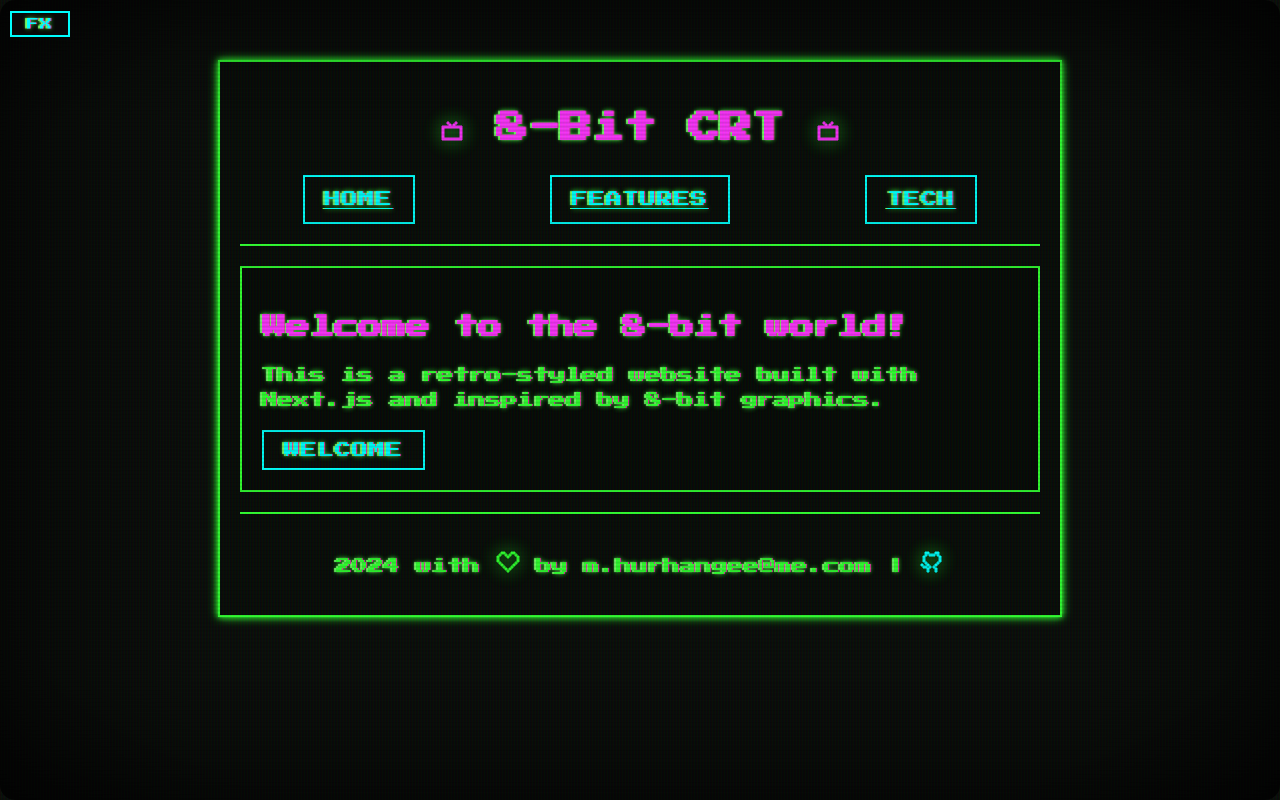
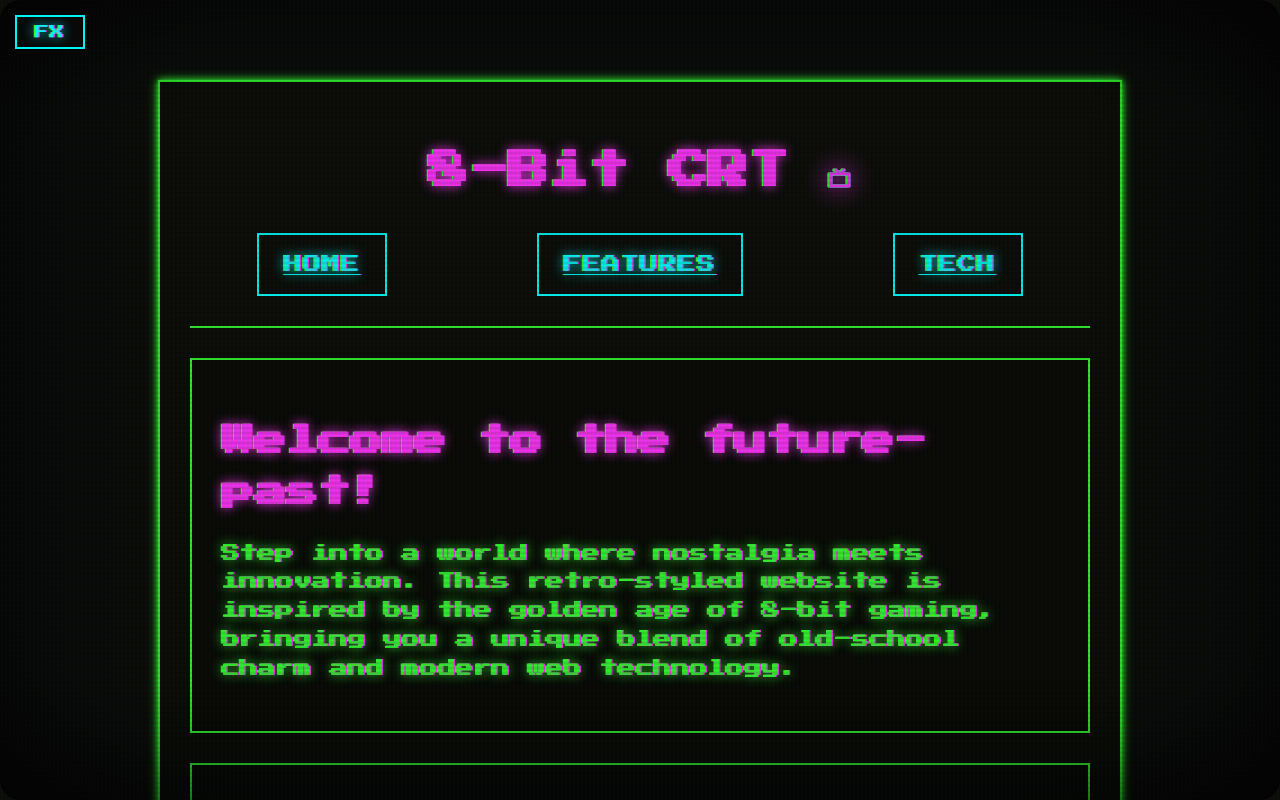
Before and after one commit to mhurhangee/8bit-crt, a Next.js app: page / in a window 1280 px wide. Shown: the top 800 px of the page. Built offline with nearby package versions, Linux system fonts and the light colour scheme.

Commit message:
feat: more css improvements to color and pages esp text-shadow

```diff
--- a/app/globals.css
+++ b/app/globals.css
@@ -4,9 +4,15 @@
   --color-bg: #0a0a0a;
   --color-text: #33ff33;
   --color-primary: #33ff33;
-  --color-secondary:#00ffff;
+  --color-secondary: #00ffff;
   --color-emphasis: #ff33ff;
   --border-width: 2px;
+  --crt-shadow-offset-x: 0.04rem;
+  --crt-shadow-offset-y: 0.08rem;
+  --crt-shadow-blur: 0.04rem;
+  --crt-flicker-opacity: 0.96;
+  --crt-flicker-duration: 0.2s;
+  --crt-phosphor-blur: 12px;
 }
 
 body {
@@ -18,14 +24,15 @@ body {
   overflow-x: hidden;
   min-height: 100vh;
   font-family: 'Press Start 2P', cursive;
+  font-size: 18px;
 }
 
 /* Layout styles */
 .eight-bit-layout {
-  max-width: 800px;
-  margin: 60px auto 0; /* Increased top margin to accommodate the fixed CRT FX button */
+  max-width: 900px;
+  margin: 80px auto 0;
   border: var(--border-width) solid var(--color-text);
-  padding: 20px;
+  padding: 30px;
   box-shadow: 0 0 5px var(--color-text), 0 0 10px var(--color-text);
   background-color: rgba(10, 10, 10, 0.8);
   position: relative;
@@ -34,58 +41,56 @@ body {
 
 .eight-bit-header {
   border-bottom: var(--border-width) solid var(--color-text);
-  padding-bottom: 20px;
-  margin-bottom: 20px;
+  padding-bottom: 30px;
+  margin-bottom: 30px;
 }
 
 .eight-bit-title {
-  font-size: 32px;
+  font-size: 40px;
   color: var(--color-emphasis);
   text-align: center;
-  margin-bottom: 20px;
-  text-shadow: 3px 3px 0 var(--color-secondary);
+  margin-bottom: 30px;
+  text-shadow: 4px 4px 0 var(--color-secondary);
 }
 
 .eight-bit-nav {
   display: flex;
   justify-content: space-around;
   flex-wrap: wrap;
-  gap: 10px;
+  gap: 15px;
 }
 
 .eight-bit-main {
-  margin-bottom: 20px;
+  margin-bottom: 30px;
 }
 
 .eight-bit-section {
   border: var(--border-width) solid var(--color-primary);
-  padding: 20px;
-  margin-bottom: 20px;
+  padding: 30px;
+  margin-bottom: 30px;
   background-color: rgba(0, 0, 0, 0.2);
 }
 
 .eight-bit-subtitle {
-  font-size: 24px;
+  font-size: 32px;
   color: var(--color-emphasis);
-  margin-bottom: 10px;
-  text-shadow: 2px 2px 0 var(--color-secondary);
+  margin-bottom: 20px;
+  text-shadow: 3px 3px 0 var(--color-secondary);
 }
 
 .eight-bit-text {
-  font-size: 16px;
+  font-size: 18px;
 }
 
 .eight-bit-footer {
   border-top: var(--border-width) solid var(--color-text);
-  padding-top: 20px;
+  padding-top: 30px;
   text-align: center;
 }
 
-/* #region EightBit Link Styles */
 /* Eight-bit link styles */
 .eight-bit-link {
   color: var(--color-secondary);
-  text-decoration: none;
   position: relative;
   transition: all 0.3s ease;
 }
@@ -93,23 +98,23 @@ body {
 .eight-bit-link::before {
   content: '';
   position: absolute;
-  bottom: -2px;
+  bottom: -3px;
   left: 0;
   width: 100%;
-  height: 2px;
+  height: 3px;
   background-color: var(--color-secondary);
   transform: scaleX(0);
   transition: transform 0.3s ease;
 }
 
 .eight-bit-link:hover {
+  text-decoration: none;
   color: var(--color-emphasis);
 }
 
 .eight-bit-link:hover::before {
   transform: scaleX(1);
 }
-/* #endregion */
 
 /* CRT effects */
 .crt-effects {
@@ -124,7 +129,8 @@ body {
 }
 
 .crt-pixel,
-.crt-scanline {
+.crt-scanline,
+.crt-vignette {
   position: absolute;
   top: 0;
   left: 0;
@@ -134,12 +140,38 @@ body {
   transition: opacity 0.3s ease;
 }
 
+.crt-pixel.active,
+.crt-scanline.active,
+.crt-vignette.active {
+  opacity: 1;
+}
+
+.crt-pixel {
+  background: linear-gradient(
+    90deg,
+    rgba(255, 0, 0, 0.05),
+    rgba(0, 255, 0, 0.05),
+    rgba(0, 0, 255, 0.05)
+  );
+  background-size: 4px 4px;
+}
+
+.crt-scanline {
+  background: linear-gradient(
+    to bottom,
+    rgba(18, 16, 16, 0) 50%,
+    rgba(0, 0, 0, 0.1) 50%
+  );
+  background-size: 100% 5px;
+  animation: scanline 100s linear infinite;
+}
+
+@keyframes scanline {
+  0% { background-position: 0 0; }
+  100% { background-position: 0 100%; }
+}
+
 .crt-vignette {
-  position: absolute;
-  top: 0;
-  left: 0;
-  right: 0;
-  bottom: 0;
   background:
     radial-gradient(
       ellipse at center,
@@ -161,71 +193,82 @@ body {
       rgba(0, 0, 0, 0) 85%,
       rgba(0, 0, 0, 0.3) 100%
     );
-  border-radius: 15px;
-  box-shadow: inset 0 0 60px rgba(0, 0, 0, 0.3);
-  opacity: 0;
-  transition: opacity 0.3s ease;
-  pointer-events: none;
+  border-radius: 20px;
+  box-shadow: inset 0 0 80px rgba(0, 0, 0, 0.3);
 }
 
-
-.crt-pixel.active,
-.crt-scanline.active,
-.crt-vignette.active{
-  opacity: 1;
+/* Text effects */
+.crt-text-shadow {
+  text-shadow:
+    var(--crt-shadow-offset-x) 0 var(--crt-shadow-blur) var(--color-emphasis),
+    calc(-1 * var(--crt-shadow-offset-y)) 0 var(--crt-shadow-blur) var(--color-emphasis);
 }
 
-.crt-pixel {
-  background: linear-gradient(
-    90deg,
-    rgba(255, 0, 0, 0.05),
-    rgba(0, 255, 0, 0.05),
-    rgba(0, 0, 255, 0.05)
-  );
-  background-size: 3px 3px;
+/* Shadow for primary color text */
+.crt-text-shadow-primary {
+  text-shadow:
+    var(--crt-shadow-offset-x) 0 var(--crt-shadow-blur) var(--color-emphasis),
+    calc(-1 * var(--crt-shadow-offset-y)) 0 var(--crt-shadow-blur) var(--color-primary);
 }
 
-.crt-scanline {
-  position: absolute;
-  top: 0;
-  left: 0;
-  right: 0;
-  bottom: 0;
-  background: linear-gradient(
-    to bottom,
-    rgba(18, 16, 16, 0) 50%,
-    rgba(0, 0, 0, 0.1) 50%
-  );
-  background-size: 100% 4px;
-  animation: scanline 100s linear infinite;
-  opacity: 0;
-  transition: opacity 0.3s ease;
+/* Shadow for secondary color text */
+.crt-text-shadow-secondary {
+  text-shadow:
+    var(--crt-shadow-offset-x) 0 var(--crt-shadow-blur) var(--color-primary),
+    calc(-1 * var(--crt-shadow-offset-y)) 0 var(--crt-shadow-blur) var(--color-secondary);
 }
 
-.crt-scanline.active {
-  opacity: 1;
+/* Shadow for emphasis color text */
+.crt-text-shadow-emphasis {
+  text-shadow:
+    var(--crt-shadow-offset-x) 0 var(--crt-shadow-blur) var(--color-primary),
+    calc(-1 * var(--crt-shadow-offset-y)) 0 var(--crt-shadow-blur) var(--color-emphasis);
 }
 
-@keyframes scanline {
-  0% {
-    background-position: 0 0;
-  }
-  100% {
-    background-position: 0 100%;
-  }
+@keyframes textFlicker {
+  0%, 100% { opacity: var(--crt-flicker-opacity); }
+  50% { opacity: 1; }
 }
 
-.crt-flicker {
-  background-color: rgba(0, 0, 0, 0.03);
-  animation: flicker 0.15s infinite;
+.crt-text-flicker {
+  animation: textFlicker var(--crt-flicker-duration) infinite;
 }
 
-@keyframes flicker {
-  0% { opacity: 0.98; }
-  25% { opacity: 1; }
-  50% { opacity: 0.98; }
-  75% { opacity: 1; }
-  100% { opacity: 0.98; }
+/* Apply CRT effects to text elements */
+.crt-phosphor .eight-bit-text,
+.crt-phosphor .eight-bit-subtitle,
+.crt-phosphor .eight-bit-title,
+.crt-phosphor .eight-bit-link {
+  filter: drop-shadow(0 0 var(--crt-phosphor-blur) currentColor);
+}
+
+/* Combined effects */
+.crt-text-shadow.crt-phosphor .eight-bit-text,
+.crt-text-shadow.crt-phosphor .eight-bit-subtitle,
+.crt-text-shadow.crt-phosphor .eight-bit-title,
+.crt-text-shadow.crt-phosphor .eight-bit-link {
+  text-shadow:
+    var(--crt-shadow-offset-y) 0 var(--crt-shadow-blur) var(--color-emphasis),
+    calc(-1 * var(--crt-shadow-offset-y)) 0 var(--crt-shadow-blur) var(--color-primary),
+    0 0 var(--crt-phosphor-blur) currentColor;
+  filter: none;
+}
+
+/* Apply CRT effects to icons */
+.crt-icon {
+  fill: currentColor;
+  filter: drop-shadow(0 0 var(--crt-phosphor-blur) currentColor);
+}
+
+.crt-text-shadow .crt-icon {
+  filter:
+    drop-shadow(var(--crt-shadow-offset-x) 0 var(--crt-shadow-blur) var(--color-secondary))
+    drop-shadow(calc(-1 * var(--crt-shadow-offset-y)) 0 var(--crt-shadow-blur) var(--color-primary))
+    drop-shadow(0 0 var(--crt-phosphor-blur) currentColor);
+}
+
+.crt-text-flicker .crt-icon {
+  animation: textFlicker var(--crt-flicker-duration) infinite;
 }
 
 /* EightBit Button Styles */
@@ -233,35 +276,34 @@ body {
   background-color: var(--color-bg);
   color: var(--color-secondary);
   border: var(--border-width) solid var(--color-secondary);
-  padding: 10px 20px;
+  padding: 15px 25px;
   font-family: inherit;
-  font-size: 16px;
+  font-size: 18px;
   cursor: pointer;
   transition: all 0.3s ease;
   text-transform: uppercase;
   letter-spacing: 1px;
-  text-shadow: 2px 2px 0 var(--color-emphasis);
+  text-shadow: 3px 3px 0 var(--color-emphasis);
 }
 
 .eight-bit-button:hover {
   background-color: var(--color-secondary);
   color: var(--color-bg);
-  box-shadow: 0 0 10px var(--color-secondary);
+  box-shadow: 0 0 15px var(--color-secondary);
 }
-
 
 /* EightBit Dropdown Styles */
 .eb-dropdown-wrapper {
   position: fixed;
-  top: 10px;
-  left: 10px;
+  top: 15px;
+  left: 15px;
   z-index: 1010;
 }
 
 .eb-dropdown-button {
-  font-size: 12px;
-  padding: 5px 10px;
-  width: 60px;
+  font-size: 14px;
+  padding: 8px 12px;
+  width: 70px;
   text-align: center;
   white-space: nowrap;
   overflow: hidden;
@@ -273,17 +315,17 @@ body {
   top: 100%;
   left: 0;
   background-color: var(--color-bg);
-  border: 2px solid var(--color-text);
-  padding: 8px 0;
-  width: 200px;
-  font-size: 12px;
+  border: 3px solid var(--color-text);
+  padding: 10px 0;
+  width: 240px;
+  font-size: 14px;
   z-index: 1011;
 }
 
 .eb-dropdown-content > * {
   display: block;
-  width: 160px;
-  padding: 6px 12px;
+  width: 200px;
+  padding: 8px 15px;
   color: var(--color-text);
   transition: all 0.3s ease;
   text-align: left;
@@ -302,97 +344,23 @@ body {
   color: var(--color-bg);
 }
 
-/* CRT text shadow effect */
-.crt-text-shadow {
-  text-shadow:
-    0.06rem 0 0.06rem #ea36af,
-    -0.125rem 0 0.06rem #75fa69;
-}
+/* Responsive styles */
+@media (max-width: 768px) {
+  body {
+    font-size: 16px;
+  }
 
-/* CRT text flicker effect */
-@keyframes textFlicker {
-  0% { opacity: 0.96; }
-  50% { opacity: 1; }
-  100% { opacity: 0.96; }
-}
+  .eight-bit-layout {
+    padding: 20px;
+    margin-top: 60px;
+  }
 
-.crt-text-flicker {
-  animation: textFlicker 0.2s infinite;
-}
+  .eight-bit-title {
+    font-size: 32px;
+  }
 
-/* Phosphor glow effect */
-.crt-phosphor {
-  filter: drop-shadow(0 0 10px var(--color-text));
-}
-
-/* Apply CRT text effects only when the body has the respective classes */
-body.crt-text-shadow,
-body.crt-text-shadow h1,
-body.crt-text-shadow h2,
-body.crt-text-shadow h3,
-body.crt-text-shadow h4,
-body.crt-text-shadow h5,
-body.crt-text-shadow h6,
-body.crt-text-shadow p,
-body.crt-text-shadow span,
-body.crt-text-shadow a,
-body.crt-text-shadow button {
-  text-shadow:
-    0.06rem 0 0.06rem #ea36af,
-    -0.125rem 0 0.06rem #75fa69;
-}
-
-body.crt-text-flicker,
-body.crt-text-flicker h1,
-body.crt-text-flicker h2,
-body.crt-text-flicker h3,
-body.crt-text-flicker h4,
-body.crt-text-flicker h5,
-body.crt-text-flicker h6,
-body.crt-text-flicker p,
-body.crt-text-flicker span,
-body.crt-text-flicker a,
-body.crt-text-flicker button {
-  animation: textFlicker 0.2s infinite;
-}
-
-body.crt-phosphor,
-body.crt-phosphor h1,
-body.crt-phosphor h2,
-body.crt-phosphor h3,
-body.crt-phosphor h4,
-body.crt-phosphor h5,
-body.crt-phosphor h6,
-body.crt-phosphor p,
-body.crt-phosphor span,
-body.crt-phosphor a,
-body.crt-phosphor button {
-  filter: drop-shadow(0 0 10px var(--color-text));
-}
-
-/* Combined effects */
-body.crt-text-shadow.crt-phosphor,
-body.crt-text-shadow.crt-phosphor h1,
-body.crt-text-shadow.crt-phosphor h2,
-body.crt-text-shadow.crt-phosphor h3,
-body.crt-text-shadow.crt-phosphor h4,
-body.crt-text-shadow.crt-phosphor h5,
-body.crt-text-shadow.crt-phosphor h6,
-body.crt-text-shadow.crt-phosphor p,
-body.crt-text-shadow.crt-phosphor span,
-body.crt-text-shadow.crt-phosphor a,
-body.crt-text-shadow.crt-phosphor button {
-  text-shadow:
-    0.06rem 0 0.06rem #ea36af,
-    -0.125rem 0 0.06rem #75fa69,
-    0 0 5px var(--color-text);
-  filter: none;
-}
-
-/* Responsive styles */
-@media (max-width: 640px) {
-  .eight-bit-layout {
-    padding: 10px;
+  .eight-bit-subtitle {
+    font-size: 24px;
   }
 
   .eight-bit-nav {
@@ -401,6 +369,10 @@ body.crt-text-shadow.crt-phosphor button {
   }
 
   .eight-bit-nav .eight-bit-button {
-    margin-bottom: 10px;
+    margin-bottom: 15px;
+  }
+
+  .eight-bit-section {
+    padding: 20px;
   }
 }
--- a/app/page.tsx
+++ b/app/page.tsx
@@ -1,17 +1,26 @@
-import { EBButton } from "@/components/EBButton";
-
 export default function Home() {
   return (
-    <div>
+    <div className="eight-bit-text">
       <section className="eight-bit-section">
-        <h2 className="eight-bit-subtitle">Welcome to the 8-bit world!</h2>
-        <p className="eight-bit-text">
-          This is a retro-styled website built with Next.js and inspired by
-          8-bit graphics.
+        <h2 className="eight-bit-subtitle">Welcome to the future-past!</h2>
+        <p>
+          Step into a world where nostalgia meets innovation. This retro-styled website is inspired by the golden age of 8-bit gaming, bringing you a unique blend of old-school charm and modern web technology.
         </p>
-        <EBButton variant="eightBit" className="mt-4">
-          Welcome
-        </EBButton>
+      </section>
+      <section className="eight-bit-section">
+        <h3 className="eight-bit-subtitle">Testimonials</h3>
+        <p>
+          "It makes me want to jump higher than ever!" - Mario
+        </p>
+        <p style={{ color: 'var(--color-emphasis)' }}>
+          "Pink is my favorite color, and this site is a dream!" - Kirby
+        </p>
+        <p>
+          "Gotta scroll fast! This site is as speedy as I am!" - Sonic
+        </p>
+        <p style={{ color: 'var(--color-secondary)' }}>
+          "I've never seen pixels this sharp since my last dungeon!" - Link
+        </p>
       </section>
     </div>
   );
--- a/components/CRTEffect.tsx
+++ b/components/CRTEffect.tsx
@@ -66,7 +66,7 @@ export default function CRTEffect() {
       <div className="eb-dropdown-wrapper">
         <EBDropdown open={isOpen} onOpenChange={setIsOpen}>
           <EBDropdownTrigger asChild>
-            <EBButton variant="eightBit" size="sm" className="eb-dropdown-button">
+            <EBButton variant="eightBit" size="sm" className="eb-dropdown-button eight-bit-text">
               FX
             </EBButton>
           </EBDropdownTrigger>
--- a/components/EBIcons.tsx
+++ b/components/EBIcons.tsx
@@ -1,5 +1,3 @@
-// Icons from https://pixelarticons.com
-
 import React from "react";
 
 interface IconProps {
@@ -37,7 +35,7 @@ const Icon: React.FC<IconProps> = ({ name, size = 24, className = "" }) => {
       fill="currentColor"
       stroke="currentColor"
       strokeWidth="1"
-      className={`crt-text-shadow crt-text-flicker crt-phosphor ${className}`}
+      className={`crt-icon ${className}`}
     >
       {getPath()}
     </svg>
--- a/components/EBLayout.tsx
+++ b/components/EBLayout.tsx
@@ -12,17 +12,17 @@ export default function EightBitLayout({
     <div className="eight-bit-layout">
       <header className="eight-bit-header mb-6">
         <h1 className="eight-bit-title text-2xl mb-4">
-          <Icon name="tv" size={24} /> 8-Bit CRT <Icon name="tv" size={24} />
+          8-Bit CRT <Icon name="tv" size={24} />
         </h1>
         <nav className="eight-bit-nav flex space-x-4">
           <EBButton variant="eightBit" asChild>
-            <Link href="/">Home</Link>
+            <Link href="/" className="eight-bit-text">Home</Link>
           </EBButton>
           <EBButton variant="eightBit" asChild>
-            <Link href="/features">Features</Link>
+            <Link href="/features" className="eight-bit-text">Features</Link>
           </EBButton>
           <EBButton variant="eightBit" asChild>
-            <Link href="/tech">Tech</Link>
+            <Link href="/tech" className="eight-bit-text">Tech</Link>
           </EBButton>
         </nav>
       </header>
```
Also changed, not shown: app/features/page.tsx (+9 -6 lines), app/tech/page.tsx (+10 -7 lines).
